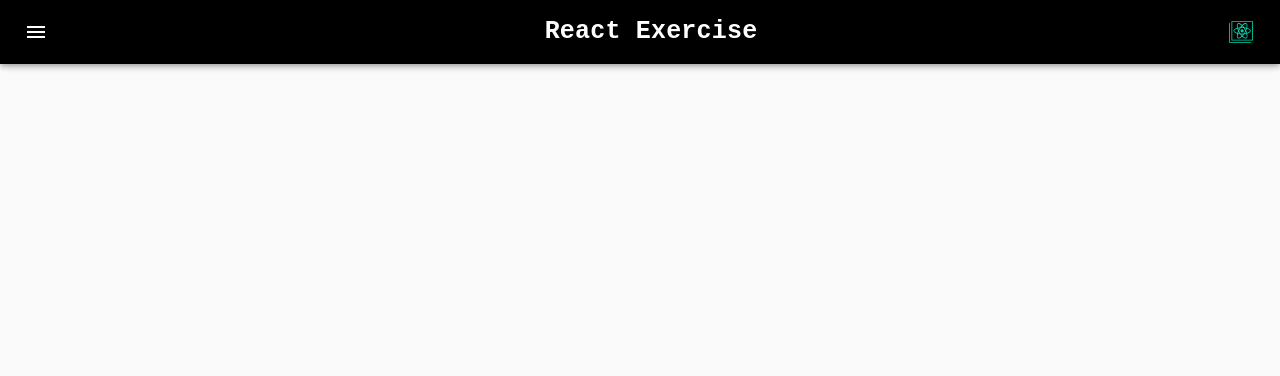
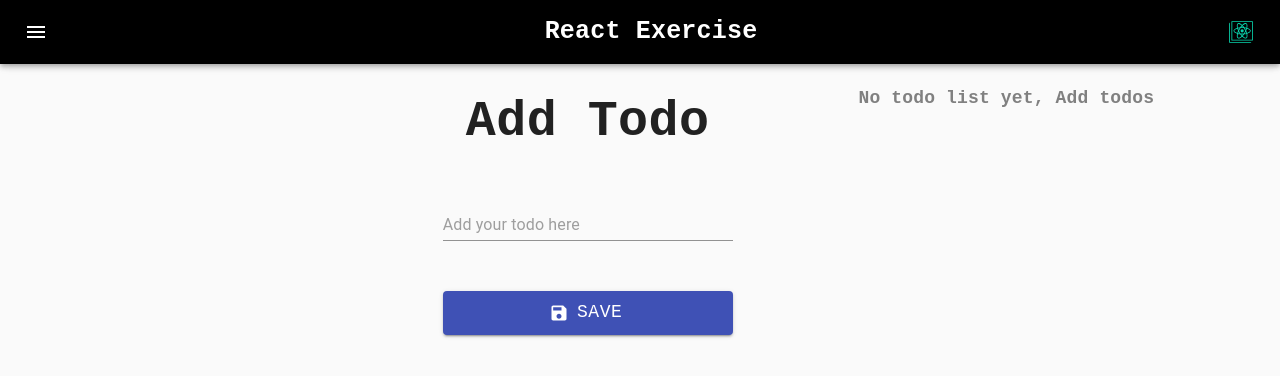
Before and after one commit to Ranganath-MD/react-examples, a React (Create React App) app: page /add-todo in a window 1280 px wide. Shown: the top 376 px of the page. Built offline with nearby package versions, Linux system fonts and the light colour scheme.

Commit message:
added todo list exercise

```diff
--- /dev/null
+++ b/src/Exercises/AddTodo/AddTodo.js
@@ -0,0 +1,97 @@
+import React, { Component } from 'react'
+import PropTypes from 'prop-types';
+import { withStyles} from '@material-ui/core/styles';
+import {Grid, Paper, Typography, Button, Input, Link, TextField, RadioGroup, FormControlLabel} from '@material-ui/core';
+import SaveIcon from '@material-ui/icons/Save';
+import TodoList from './TodoList'
+
+const styles = theme => ({
+    input : {
+        marginTop : 50,
+    },
+    title : {
+        fontSize : 50,
+        fontWeight : 700,
+        fontFamily : "monospace",
+        textAlign : "center",
+
+    },
+    button: {
+        marginTop : 50,
+        fontFamily : "monospace",
+        fontSize : 18
+    },
+})
+class AddTodo extends Component {
+    state = {
+        todo : "",
+        todos : []
+    }
+
+    handleChange = (e) => {
+        e.persist()
+        this.setState(() => ({
+            [e.target.name] : e.target.value
+        }))
+    }
+
+    handleSubmit = (e) => {
+        e.preventDefault()
+        const formData = {
+            id : new Date(),
+            todo : this.state.todo
+        }
+        this.state.todos.push(formData)
+        this.setState({ todo : ""})
+    }
+    render() {
+        const { classes } = this.props
+        return (
+            <div>
+                <Grid container spacing={3}>
+                    <Grid item xs={4}>
+                    </Grid>
+                    <Grid item xs={3}>
+                        <Typography className={classes.title}>Add Todo </Typography>
+                        <form onSubmit={this.handleSubmit}>
+                            <Input
+                                fullWidth={true}
+                                required
+                                placeholder = "Add your todo here"
+                                name="todo"
+                                onChange={this.handleChange}
+                                value={this.state.todo}
+                                className={classes.input}
+                                inputProps={{
+                                    'aria-label': 'description',
+                                }}
+                                />
+                            <br/>
+
+                            <Button
+                                type="submit"
+                                variant="contained"
+                                color="primary"
+                                fullWidth={true}
+                                size="medium"
+                                className={classes.button}
+                                startIcon={<SaveIcon />}
+                            >
+                                Save
+                            </Button>
+                        </form>
+                    </Grid>
+                    <Grid item xs={5}>
+                        <TodoList todos = {this.state.todos} />
+                    </Grid>
+                </Grid>
+            </div>
+        )
+    }
+}
+
+AddTodo.propTypes = {
+    classes: PropTypes.object.isRequired,
+};
+
+export default withStyles(styles)(AddTodo)
--- /dev/null
+++ b/src/Exercises/AddTodo/TodoList.js
@@ -0,0 +1,52 @@
+import React, { Component } from 'react'
+import PropTypes from 'prop-types';
+import { withStyles} from '@material-ui/core/styles';
+import {List, ListItem, Paper} from '@material-ui/core';
+
+const styles = theme => ({
+    name : {
+        fontSize : 18,
+        fontFamily : "monospace",
+        fontWeight: "bold",
+        color : "#42046B",
+        textAlign : "center"
+    },
+    head : {
+        fontFamily : "monospace",
+        fontSize : 20,
+        fontWeight : "bold",
+        textAlign : "center"
+    },
+    emptyText : {
+        fontSize : 18,
+        fontFamily : "monospace",
+        fontWeight : 600,
+        color : "gray",
+    }
+})
+
+class TodoList extends Component {
+    render() {
+        const { todos, classes } = this.props
+        return (
+            <div className={classes.head}>
+                {
+                    todos.length == 0 ? <span className={classes.emptyText}>No todo list yet, Add todos</span> :
+                    todos.map(todo => {
+                            return (
+                                <List >
+                                    <ListItem>{todo.todo}</ListItem>
+                                </List>
+                            )
+                    })
+                }
+            </div>
+        )
+    }
+}
+
+TodoList.propTypes = {
+    classes: PropTypes.object.isRequired,
+};
+
+export default withStyles(styles)(TodoList)
--- a/src/navigationBar.js
+++ b/src/navigationBar.js
@@ -13,6 +13,7 @@ import DropeeDown from "./Exercises/DropeeDown/DropeeDown"
 import Home from "./Home/Home"
 import DataOnCheck from "./Exercises/DataOnCheck/DataOnCheck"
 import Radiofy from "./Exercises/Radiofy/Radiofy"
+import AddTodo from "./Exercises/AddTodo/AddTodo"
 
 const drawerWidth = 240;
 
@@ -149,6 +150,7 @@ class Navigation extends React.Component{
         <Link to="/dropee-down" className="menulink"><ListItem key={1} button>  Dropee Down</ListItem></Link>
         <Link to="/get-data-on-check" className="menulink"><ListItem key={2} button>Get data on Check</ListItem></Link>
         <Link to="/get-data-on-radio-check" className="menulink"><ListItem key={3} button>Radiofy</ListItem></Link>
+        <Link to="/add-todo" className="menulink"><ListItem key={4} button>Add Todos</ListItem></Link>
         </List>
       </Drawer>
       <main
@@ -161,6 +163,7 @@ class Navigation extends React.Component{
         <Route path="/dropee-down" component={DropeeDown} exact />
         <Route path="/get-data-on-check" component={DataOnCheck} exact />
         <Route path="/get-data-on-radio-check" component={Radiofy} exact />
+        <Route path="/add-todo" component={AddTodo} exact />
       </Switch>
       </main>
     </div>
```
